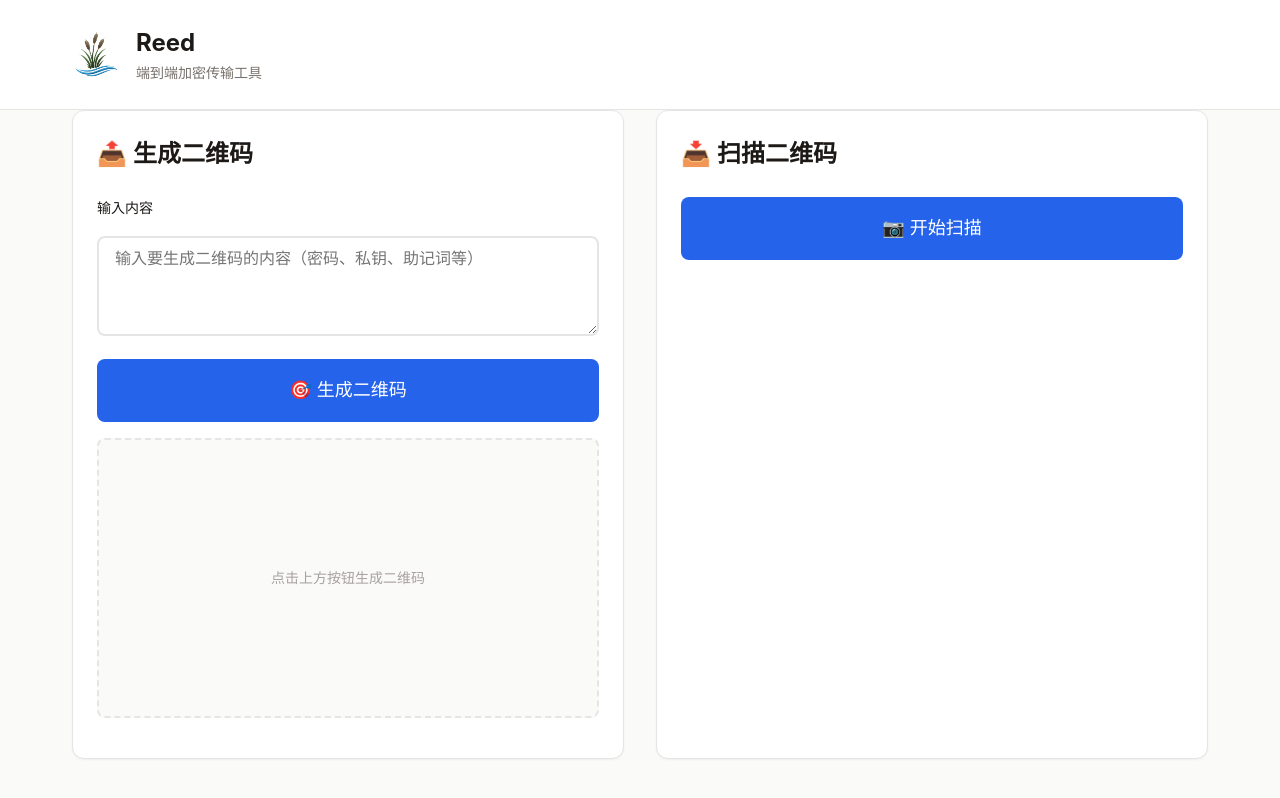
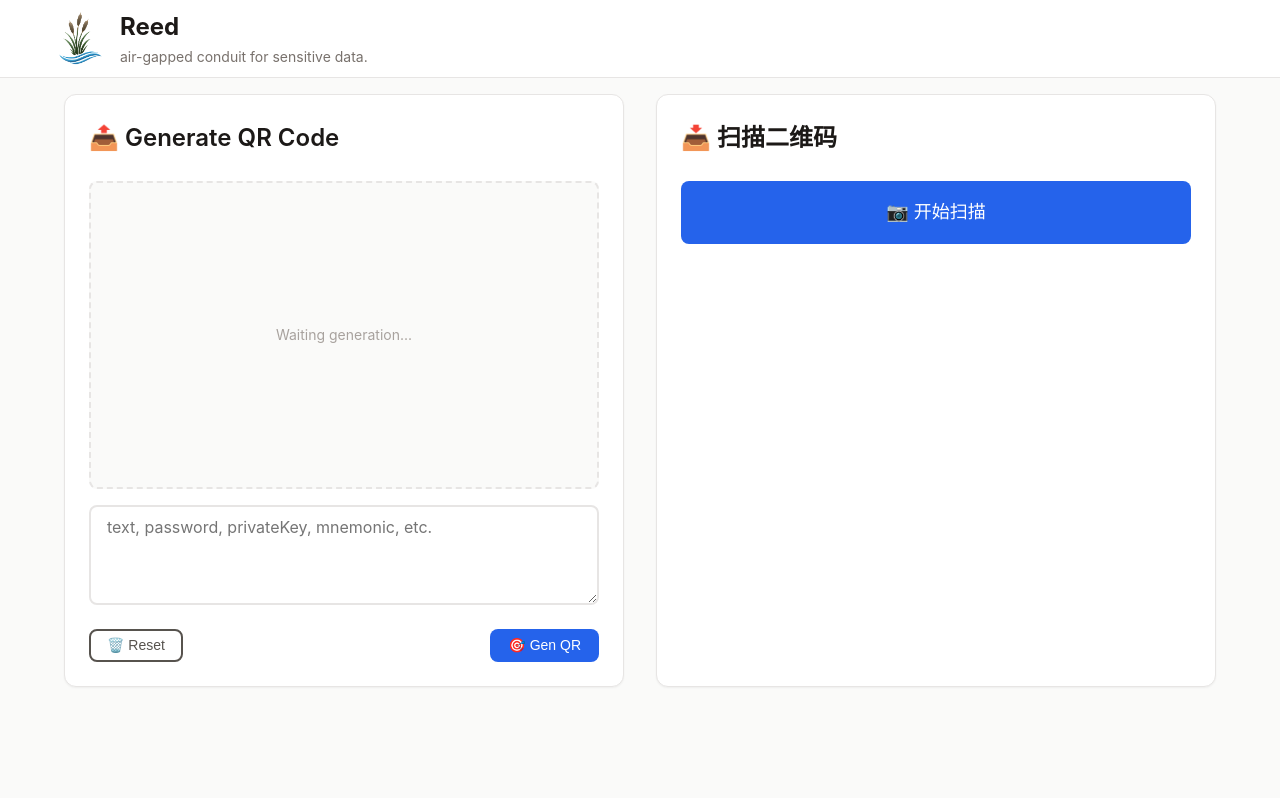
Before and after one commit to Pony-Unicorn/reed, a plain HTML site: page index.html in a window 1280 px wide. Drawn offline with nearby package versions, Linux system fonts and the light colour scheme.

Commit message:
Optimize the QR code generation area

```diff
--- a/index.html
+++ b/index.html
@@ -469,29 +469,35 @@
       .container {
         width: 100%;
         max-width: 1200px;
+        margin: 16px auto;
+        padding: 0 var(--spacing-lg);
+      }
+
+      /* ========================================
+         Header Styles
+         ======================================== */
+      .header {
+        padding: var(--spacing-sm) 0;
+        border-bottom: 1px solid var(--border);
+        background-color: var(--surface);
+      }
+      .header-inner {
+        width: 100%;
+        max-width: 1200px;
         margin: 0 auto;
         padding: 0 var(--spacing-md);
       }
 
-      .section {
-        padding: var(--spacing-2xl) 0;
+      .logo {
+        width: 48px;
+        height: 56px;
       }
 
       /* ========================================
          Component Specific Styles
          ======================================== */
-      .app-header {
-        padding: var(--spacing-lg) 0;
-        border-bottom: 1px solid var(--border);
-        background-color: var(--surface);
-      }
-
-      .logo {
-        width: 48px;
-        height: 48px;
-      }
-
       .qr-display {
+        position: relative;
         display: flex;
         justify-content: center;
         align-items: center;
@@ -500,11 +506,26 @@
         background-color: var(--neutral-50);
         border-radius: var(--radius-md);
         border: 2px dashed var(--border);
+        /* Security: Prevent text selection and copying */
+        -webkit-user-select: none;
+        -moz-user-select: none;
+        -ms-user-select: none;
+        user-select: none;
+      }
+
+      #qrPlaceholder {
+        position: absolute;
+        top: 50%;
+        left: 50%;
+        transform: translate(-50%, -50%);
       }
 
       #qrcode {
+        width: 256px;
+        height: 256px;
         display: flex;
         justify-content: center;
+        align-items: center;
       }
 
       #qrcode canvas,
@@ -601,10 +622,6 @@
          Responsive Design
          ======================================== */
       @media (min-width: 768px) {
-        .container {
-          padding: 0 var(--spacing-xl);
-        }
-
         .grid-cols-md-2 {
           grid-template-columns: repeat(2, minmax(0, 1fr));
         }
@@ -634,8 +651,8 @@
 
   <body>
     <!-- Header -->
-    <header class="app-header">
-      <div class="container">
+    <header class="header">
+      <div class="header-inner">
         <div class="flex items-center gap-md">
           <img
             src="https://cdn.jsdelivr.net/gh/Pony-Unicorn/reed/logo.png"
@@ -645,7 +662,7 @@
           <div>
             <h1 class="text-2xl font-bold">Reed</h1>
             <p class="text-sm" style="color: var(--neutral-500)">
-              端到端加密传输工具
+              air-gapped conduit for sensitive data.
             </p>
           </div>
         </div>
@@ -653,63 +670,50 @@
     </header>
 
     <!-- Main Content -->
-    <main class="container section">
+    <main class="container">
       <div class="grid grid-cols-1 grid-cols-md-2 gap-xl">
         <!-- Section A: Generate QR Code -->
         <section class="card">
-          <h2 class="text-2xl font-semibold mb-lg">📤 生成二维码</h2>
-
+          <h2 class="text-2xl font-semibold mb-lg">📤 Generate QR Code</h2>
           <div class="flex flex-col gap-md">
-            <div>
-              <label
-                for="textInput"
-                class="text-sm font-medium mb-md"
-                style="display: block"
-              >
-                输入内容
-              </label>
-              <textarea
-                id="textInput"
-                class="input textarea"
-                placeholder="输入要生成二维码的内容（密码、私钥、助记词等）"
-              ></textarea>
-            </div>
-
-            <button
-              id="generateBtn"
-              class="btn btn-primary-solid btn-lg"
-              onclick="generateQRCode()"
-            >
-              🎯 生成二维码
-            </button>
-
             <div class="qr-display" id="qrDisplay">
-              <div id="qrcode"></div>
               <p
                 class="text-sm"
                 style="color: var(--neutral-400)"
                 id="qrPlaceholder"
               >
-                点击上方按钮生成二维码
+                Waiting generation...
               </p>
+              <div id="qrcode"></div>
             </div>
 
-            <div class="flex gap-sm flex-wrap">
+            <div>
+              <textarea
+                id="textInput"
+                class="input textarea"
+                placeholder="text, password, privateKey, mnemonic, etc."
+                autocomplete="off"
+                spellcheck="false"
+                data-gramm="false"
+                data-gramm_editor="false"
+                data-enable-grammarly="false"
+              ></textarea>
+            </div>
+
+            <div class="flex gap-sm flex-wrap justify-between">
               <button
-                class="btn btn-accent-soft btn-sm"
-                onclick="downloadQRCode()"
-                id="downloadBtn"
-                style="display: none"
+                class="btn btn-neutral-outline btn-sm"
+                onclick="resetQrGenAreaState()"
+                id="resetQrGenAreaBtn"
               >
-                💾 下载
+                🗑️ Reset
               </button>
               <button
-                class="btn btn-neutral-outline btn-sm"
-                onclick="clearQRCode()"
-                id="clearBtn"
-                style="display: none"
+                id="generateBtn"
+                class="btn btn-primary-solid btn-sm"
+                onclick="generateQRCode()"
               >
-                🗑️ 清除
+                🎯 Gen QR
               </button>
             </div>
           </div>
@@ -774,6 +778,7 @@
                 >
                   📋 复制
                 </button>
+                <!-- resetQrScanAreaState() -->
                 <button
                   class="btn btn-neutral-outline btn-sm"
                   onclick="resetScanner()"
@@ -793,7 +798,6 @@
       // Global State
       // ========================================
       let videoStream = null;
-      let qrCodeInstance = null;
 
       // ========================================
       // Section A: Generate QR Code
@@ -802,17 +806,14 @@
         const text = document.getElementById("textInput").value.trim();
         const qrContainer = document.getElementById("qrcode");
         const placeholder = document.getElementById("qrPlaceholder");
-        const downloadBtn = document.getElementById("downloadBtn");
-        const clearBtn = document.getElementById("clearBtn");
 
         if (!text) {
-          alert("请输入内容");
+          alert("Please enter content.");
           return;
         }
 
         // Clear previous QR code
         qrContainer.innerHTML = "";
-        placeholder.style.display = "none";
 
         // Generate QR code
         QRCode.toCanvas(
@@ -829,40 +830,23 @@
           function (error, canvas) {
             if (error) {
               console.error(error);
-              alert("生成二维码失败");
-              placeholder.style.display = "block";
+              alert("Generation failed");
               return;
             }
             qrContainer.appendChild(canvas);
-            qrCodeInstance = canvas;
-            downloadBtn.style.display = "inline-flex";
-            clearBtn.style.display = "inline-flex";
+            placeholder.style.display = "none";
           }
         );
       }
 
-      function downloadQRCode() {
-        if (!qrCodeInstance) return;
-
-        const link = document.createElement("a");
-        link.download = "qrcode.png";
-        link.href = qrCodeInstance.toDataURL();
-        link.click();
-      }
-
-      function clearQRCode() {
+      function resetQrGenAreaState() {
         const qrContainer = document.getElementById("qrcode");
+        const textInput = document.getElementById("textInput");
         const placeholder = document.getElementById("qrPlaceholder");
-        const downloadBtn = document.getElementById("downloadBtn");
-        const clearBtn = document.getElementById("clearBtn");
-        const textInput = document.getElementById("textInput");
 
         qrContainer.innerHTML = "";
         textInput.value = "";
         placeholder.style.display = "block";
-        downloadBtn.style.display = "none";
-        clearBtn.style.display = "none";
-        qrCodeInstance = null;
       }
 
       // ========================================
@@ -995,6 +979,14 @@
       });
 
       // ========================================
+      // Security: Prevent right-click on entire page
+      // ========================================
+      document.addEventListener("contextmenu", function (e) {
+        e.preventDefault();
+        return false;
+      });
+
+      // ========================================
       // Cleanup on page unload
       // ========================================
       window.addEventListener("beforeunload", function () {
```
Also changed, not shown: README.md.
